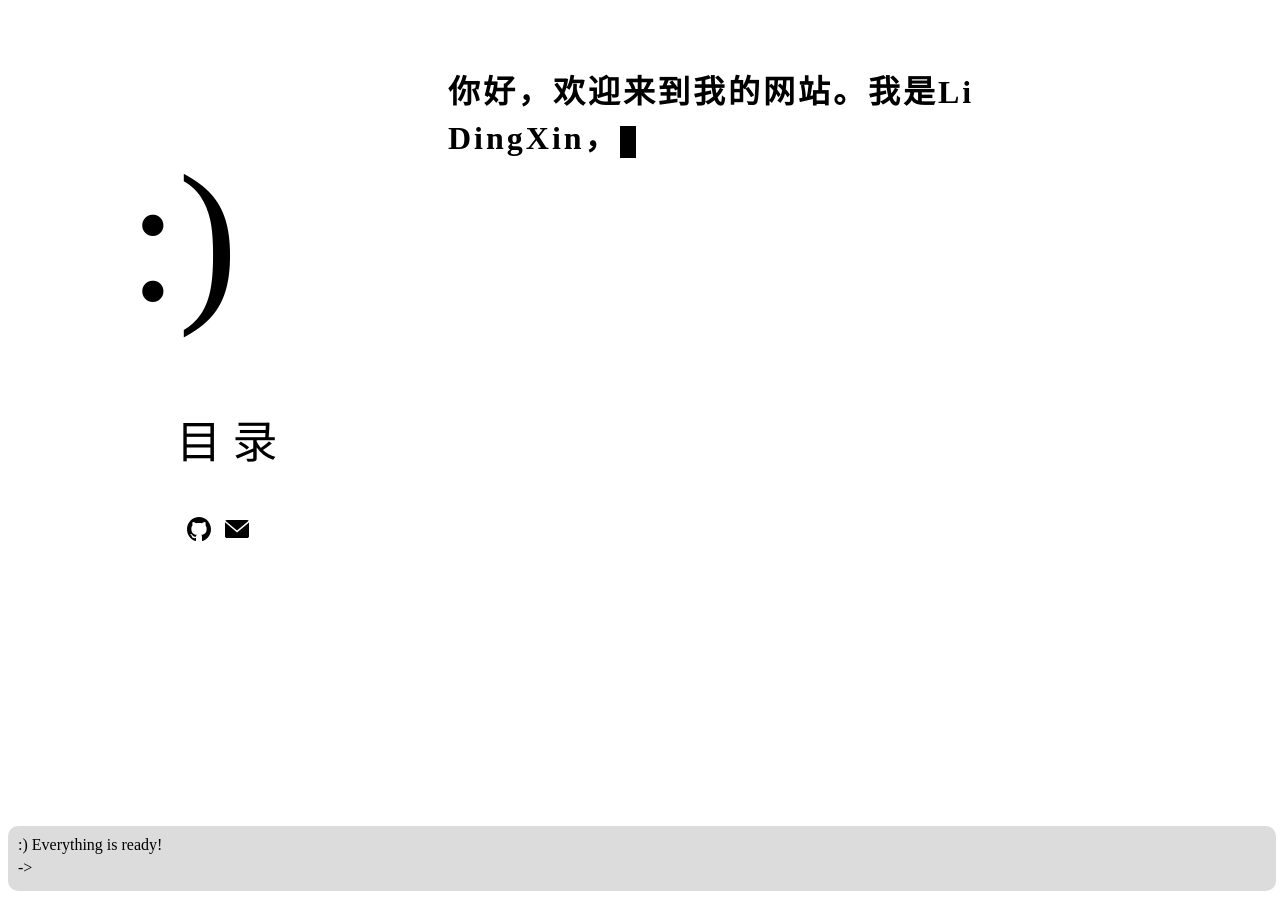
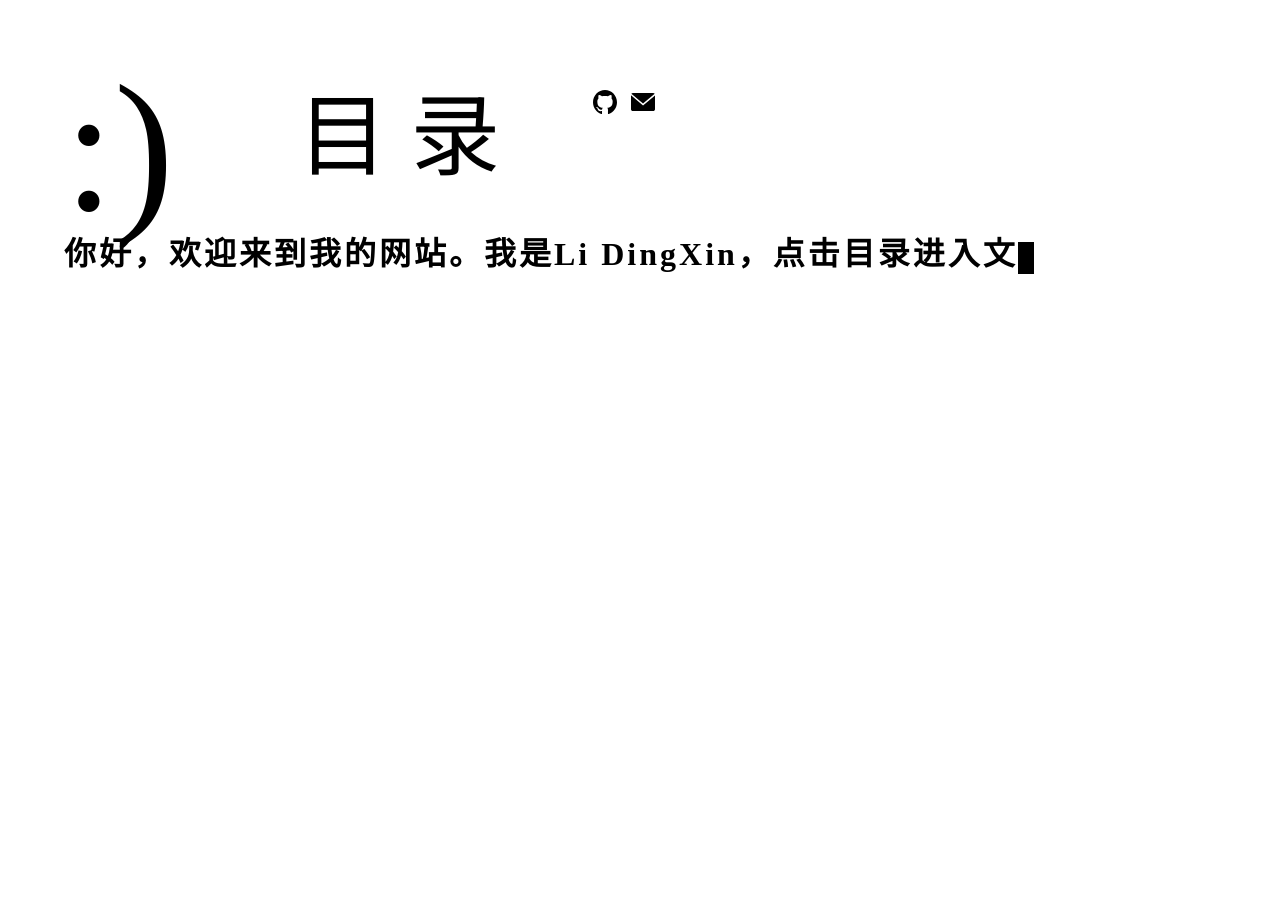
Before and after one commit to lushisi258/lushisi258.github.io, a Jekyll site: the page built from index.html, in a window 1280 px wide. Built offline with Jekyll 4.4.1, drawn with Linux system fonts in a browser that asks for light colours; some web fonts are replaced; some of the changed lines change nothing that is shown.

Commit message:
调整手机和电脑的判定条件

```diff
--- a/assets/css/default.css
+++ b/assets/css/default.css
@@ -150,7 +150,7 @@ a {
 
 
 /* 手机端的适配 */
-@media (max-width: 800px) {
+@media (max-width: 1500px) {
     /* 关于左侧部分的布局 */
     .left-panel {
         left: 5%;
--- a/assets/js/index.js
+++ b/assets/js/index.js
@@ -1,8 +1,8 @@
 var textPC = ' 你好，欢迎来到我的网站。我是Li DingXin，点击目录进入文章列表，或者在下面的终端输入“help”来获得一些引导😊';
 var textPhone = ' 你好，欢迎来到我的网站。我是Li DingXin，点击目录进入文章列表，开始探索吧😊';
-var text = window.innerWidth > 800 ? textPC : textPhone;
+var text = window.innerWidth > 1500 ? textPC : textPhone;
 var index = 0;
-var delay = 150; // 每个字符的延迟时间（毫秒）
+var delay = 120; // 每个字符的延迟时间（毫秒）
 var cursor = document.querySelector('.cursor');
 
 function type() {
```
